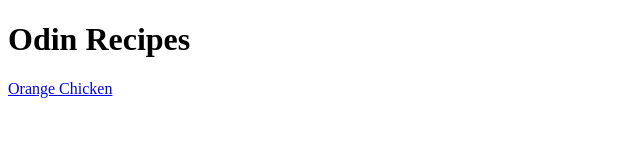
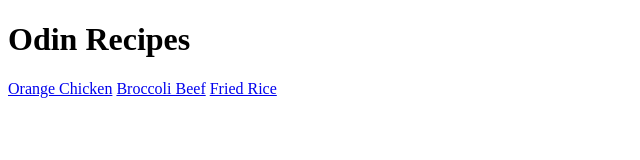
Before and after one commit to samlushan/odin-recipes, a plain HTML site: page index.html in a window 1280 px wide. Shown: the whole page, without its empty margins (0-640 px from the left). Drawn offline with Linux system fonts and the light colour scheme.

Commit message:
index html update to add more recipes two more recipes added to the index.html file

```diff
--- a/index.html
+++ b/index.html
@@ -8,7 +8,9 @@
 <body>
     <h1>Odin Recipes</h1>
 
+    <a href="recipes/orange-chicken.html">Orange Chicken</a>
+    <a href="recipes/broccoli-beef.html">Broccoli Beef</a>
+    <a href="recipes/fried-rice.html">Fried Rice</a>
 
-    <a href="recipes/orange-chicken.html">Orange Chicken</a>
 </body>
 </html>
```
